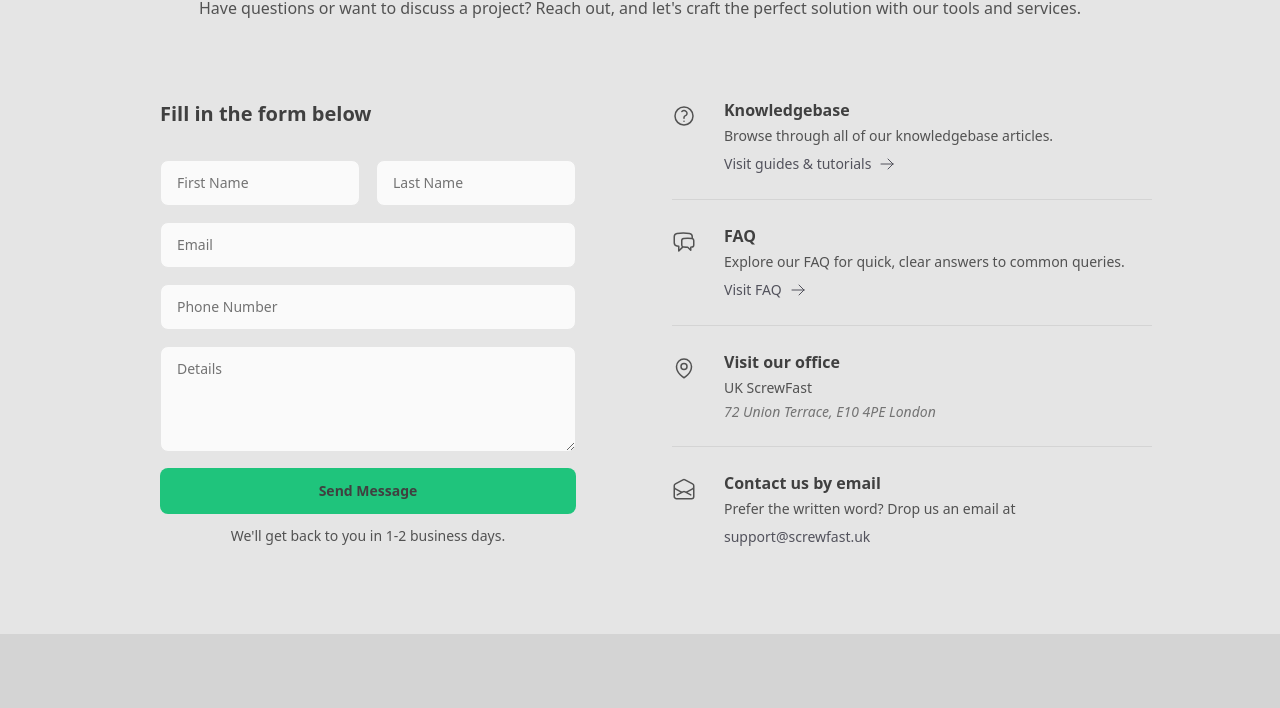
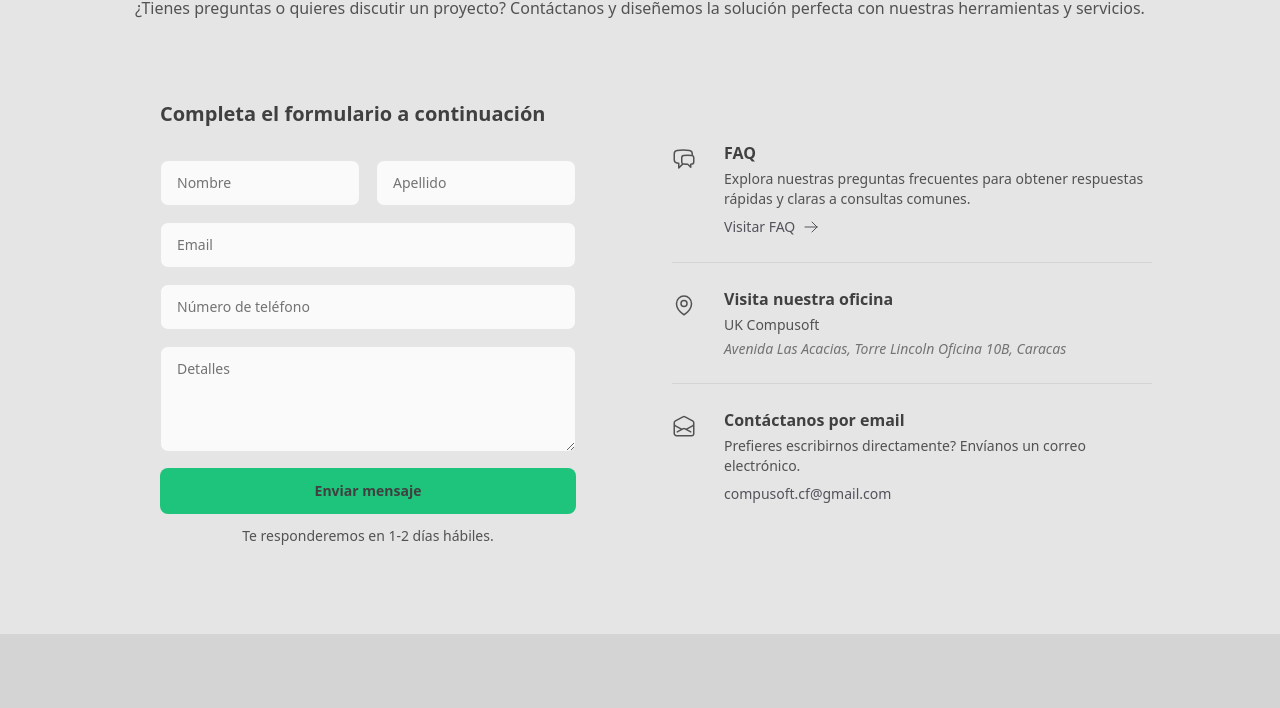
Before and after one commit to andriby/compusoft, an Astro site: page /compusoft/contact in a window 1280 px wide. Shown: the part 155-863 px from the top of the page. Built offline with nearby package versions, Linux system fonts and the light colour scheme; Astro itself is replaced by a stand-in of ours.

Commit message:
Contacto

```diff
--- a/src/components/sections/misc/ContactSection.astro
+++ b/src/components/sections/misc/ContactSection.astro
@@ -9,11 +9,11 @@ import TextAreaInput from "@components/ui/forms/input/TextAreaInput.astro";
 import Icon from "@components/ui/icons/Icon.astro";
 
 // Define the variables that will be used in this component
-const title: string = "Contact us";
+const title: string = "Contáctanos";
 const subTitle: string =
-  "Have questions or want to discuss a project? Reach out, and let's craft the perfect solution with our tools and services.";
-const formTitle: string = "Fill in the form below";
-const formSubTitle: string = "We'll get back to you in 1-2 business days.";
+  "¿Tienes preguntas o quieres discutir un proyecto? Contáctanos y diseñemos la solución perfecta con nuestras herramientas y servicios.";
+const formTitle: string = "Completa el formulario a continuación";
+const formSubTitle: string = "Te responderemos en 1-2 días hábiles.";
 ---
 
 <!-- Contact Us -->
@@ -44,12 +44,12 @@ const formSubTitle: string = "We'll get back to you in 1-2 business days.";
             <div class="grid grid-cols-1 gap-4 sm:grid-cols-2">
               <TextInput
                 id="hs-firstname-contacts"
-                label="First Name"
+                label="Nombre"
                 name="hs-firstname-contacts"
               />
               <TextInput
                 id="hs-lastname-contacts"
-                label="Last Name"
+                label="Apellido"
                 name="hs-firstname-contacts"
               />
             </div>
@@ -57,13 +57,13 @@ const formSubTitle: string = "We'll get back to you in 1-2 business days.";
             <PhoneInput id="hs-phone-number" />
             <TextAreaInput
               id="hs-about-contacts"
-              label="Details"
+              label="Detalles"
               name="hs-about-contacts"
             />
           </div>
 
           <div class="mt-4 grid">
-            <AuthBtn title="Send Message" />
+            <AuthBtn title="Enviar mensaje" />
           </div>
 
           <div class="mt-3 text-center">
@@ -77,38 +77,28 @@ const formSubTitle: string = "We'll get back to you in 1-2 business days.";
       <!--ContactIconBlocks are used to display different methods of contacting, including visiting office, email, browsing knowledgebase, and FAQ.-->
       <div class="divide-y divide-neutral-300 dark:divide-neutral-700">
         <ContactIconBlock
-          heading="Knowledgebase"
-          content="Browse through all of our knowledgebase articles."
+          heading="FAQ"
+          content="Explora nuestras preguntas frecuentes para obtener respuestas rápidas y claras a consultas comunes."
           isLinkVisible={true}
-          linkTitle="Visit guides & tutorials"
-          linkURL="#"
-          isArrowVisible={true}
-          ><Icon name="question" />
-        </ContactIconBlock>
-
-        <ContactIconBlock
-          heading="FAQ"
-          content="Explore our FAQ for quick, clear answers to common queries."
-          isLinkVisible={true}
-          linkTitle="Visit FAQ"
+          linkTitle="Visitar FAQ"
           linkURL="#"
           isArrowVisible={true}
           ><Icon name="chatBubble" />
         </ContactIconBlock>
 
         <ContactIconBlock
-          heading="Visit our office"
-          content="UK ScrewFast"
+          heading="Visita nuestra oficina"
+          content="UK Compusoft"
           isAddressVisible={true}
-          addressContent="72 Union Terrace, E10 4PE London"
+          addressContent="Avenida Las Acacias, Torre Lincoln Oficina 10B, Caracas"
           ><Icon name="mapPin" />
         </ContactIconBlock>
 
         <ContactIconBlock
-          heading="Contact us by email"
-          content="Prefer the written word? Drop us an email at"
+          heading="Contáctanos por email"
+          content="Prefieres escribirnos directamente? Envíanos un correo electrónico."
           isLinkVisible={true}
-          linkTitle="support@screwfast.uk"
+          linkTitle="compusoft.cf@gmail.com"
           linkURL="#"
           ><Icon name="envelopeOpen" />
         </ContactIconBlock>
--- a/src/components/ui/forms/input/PhoneInput.astro
+++ b/src/components/ui/forms/input/PhoneInput.astro
@@ -1,5 +1,5 @@
 ---
-const { label= Astro.currentLocale === "fr" ? "Numéro de téléphone" : "Phone Number", id } = Astro.props;
+const { label= Astro.currentLocale === "fr" ? "Numéro de téléphone" : "Número de teléfono", id } = Astro.props;
 
 interface Props {
   label?: string;
--- a/src/pages/contact.astro
+++ b/src/pages/contact.astro
@@ -4,10 +4,10 @@ import MainLayout from "@/layouts/MainLayout.astro";
 import ContactSection from "@components/sections/misc/ContactSection.astro";
 import { SITE } from "@data/constants";
 
-const pageTitle: string = `Contact | ${SITE.title}`;
+const pageTitle: string = `Contacto | ${SITE.title}`;
 const metaDescription =
-  "Have questions or want to discuss a project? Reach out, and let's craft the perfect solution with our tools and services.";
-const ogTitle = "Contact Us | ScrewFast";
+  "¿Tienes preguntas o quieres discutir un proyecto? Contáctanos y diseñemos la solución perfecta con nuestras herramientas y servicios.";
+const ogTitle = "Contáctanos | Compusoft";
 ---
 
 <MainLayout
@@ -29,7 +29,7 @@ const ogTitle = "Contact Us | ScrewFast";
       description:
         "ScrewFast offers top-tier hardware tools and expert construction services to meet all your project needs.",
     },
-    inLanguage: "en-US",
+    inLanguage: "es-ES",
   }}
 >
   <ContactSection />
--- a/src/pages/index.astro
+++ b/src/pages/index.astro
@@ -2,20 +2,18 @@
 // Import the necessary components
 import MainLayout from "@/layouts/MainLayout.astro";
 import HeroSection from "@components/sections/landing/HeroSection.astro";
-import HeroSectionAlt from "@components/sections/landing/HeroSectionAlt.astro";
 import ClientsSection from "@components/sections/landing/ClientsSection.astro";
 import FeaturesGeneral from "@components/sections/features/FeaturesGeneral.astro";
 import FeaturesNavs from "@components/sections/features/FeaturesNavs.astro";
 import TestimonialsSection from "@components/sections/testimonials/TestimonialsSection.astro";
 import PricingSection from "@components/sections/pricing/PricingSection.astro";
 import FAQ from "@components/sections/misc/FAQ.astro";
-import AnnouncementBanner from "@components/ui/banners/AnnouncementBanner.astro";
 import faqs from "@data/faqs.json";
 import features from "@data/features.json";
 import pricing from "@data/pricing.json";
 import featureImage from "@images/features-image.avif";
-import construction from "@images/construction-image.avif";
-import tools from "@images/automated-tools.avif";
+import code_editor from "@images/editor_codigo.avif";
+import code from "@images/code.avif";
 import dashboard from "@images/dashboard-image.avif";
 import { partnersData } from "@/data_files/constants";
 
@@ -36,7 +34,7 @@ const avatarSrcs: Array<string> = [
     primaryBtn="Comienza a explorar"
     primaryBtnURL="/compusoft/proyectos"
     secondaryBtn="Contactar al equipo de ventas"
-    secondaryBtnURL="/contact"
+    secondaryBtnURL="/compusoft/contact"
     withReview={true}
     avatars={avatarSrcs}
     rating=`<span class="font-bold">4.8</span> / 5`
@@ -67,7 +65,7 @@ const avatarSrcs: Array<string> = [
         content:
           "Potencie sus proyectos con las herramientas de vanguardia de Compusoft. Experimente una mayor eficiencia en la gestión del desarrollo con nuestras sofisticadas soluciones.",
         svg: "tools",
-        src: tools,
+        src: code,
         alt: "Yellow and black heavy equipment on brown grass field",
         first: true,
       },
@@ -85,7 +83,7 @@ const avatarSrcs: Array<string> = [
         content:
           "Minimiza la complejidad y maximiza la productividad. Las soluciones robustas de Compusoft están diseñadas para optimizar tu negocio, ofreciendo resultados que destacan por su excelencia.",
         svg: "house",
-        src: construction,
+        src: code_editor,
         alt: "Gray metal building frame near tower crane during daytime",
       },
     ]}
```
Also changed, not shown: src/images/automated-tools.avif (deleted), src/images/code.avif (added), src/images/editor_codigo.avif (added).
